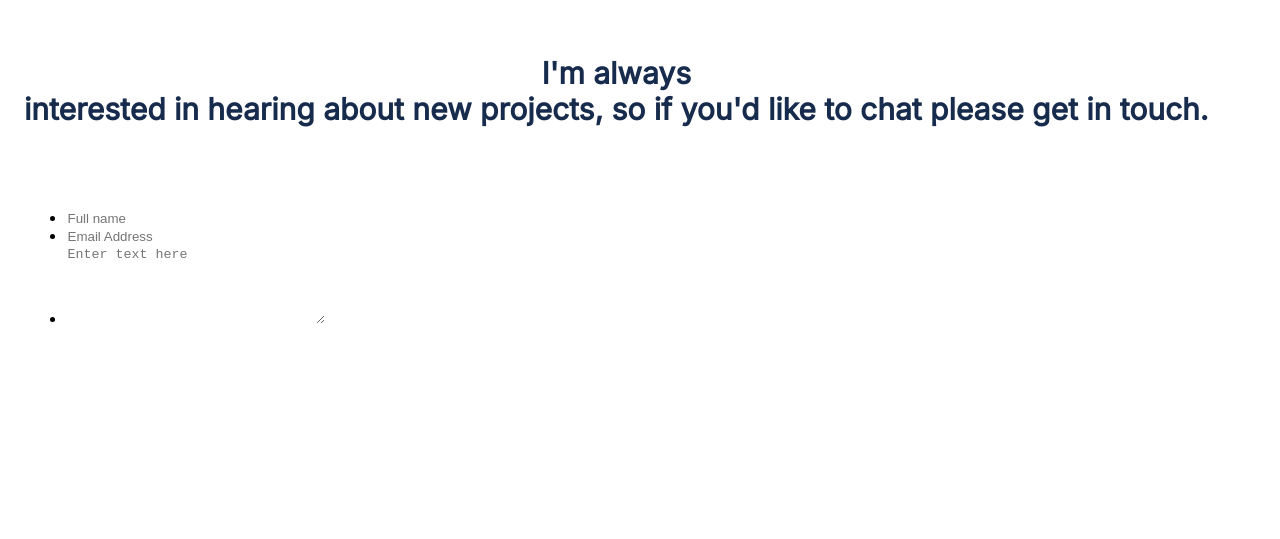
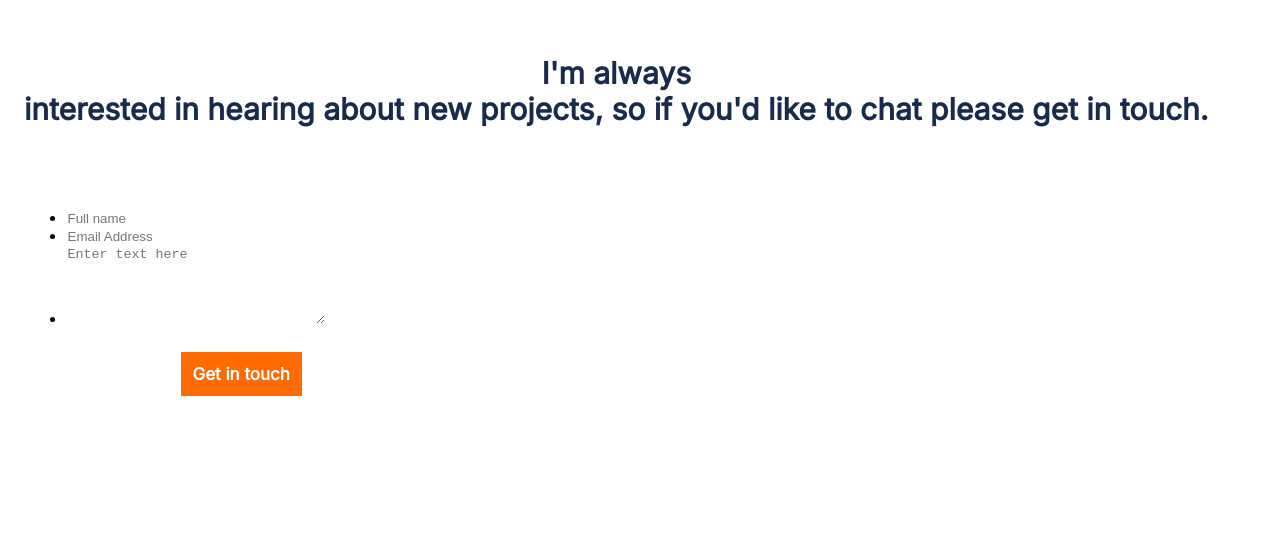
Before and after one commit to samiullah997/Portfolio-Mobile, a plain HTML site: page index.html in a window 1280 px wide. Shown: the part 6565-7104 px from the top of the page. Drawn offline with Linux system fonts and the light colour scheme; a web font is replaced by a local one.

Commit message:
Add button in html and css styling

```diff
--- a/css/style.css
+++ b/css/style.css
@@ -568,3 +568,26 @@ hr {
   padding-left: 15px;
   gap: 10px;
 }
+
+.form {
+  display: flex;
+  flex-direction: row;
+  align-items: center;
+  margin-left: 130px;
+  padding-top: 24px;
+}
+
+.form > button {
+  background-color: #ff6b00;
+  align-items: center;
+  padding: 12px 12px;
+  font-family: 'Inter', sans-serif;
+  font-size: 17px;
+  font-weight: 700;
+  color: #fff;
+  border: none;
+}
+
+.form button:hover {
+  transition: 0.3s;
+}
--- a/index.html
+++ b/index.html
@@ -235,12 +235,17 @@
             <div class="form-contact">
                 <form action="#">
                     <ul id="form-contact">
-                        <li><input type="text" class="name" maxlength="30" required name="name" placeholder="Full name"></li>
+                        <li><input type="text" class="name" maxlength="30" required name="name" placeholder="Full name">
+                        </li>
                         <li><input type="email" class="email" name="email" required placeholder="Email Address"></li>
                         <li><textarea class="txt-area" maxlength="500" name="txt-area" required id="txt-area" cols="30"
                                 rows="5" placeholder="Enter text here"></textarea></li>
                     </ul>
-        </div>
+                    <div class="form">
+                        <button type="submit"> Get in touch</button>
+                    </div>
+                </form>
+            </div>
     </section>
 
     <!-- Contact Form End -->
```
